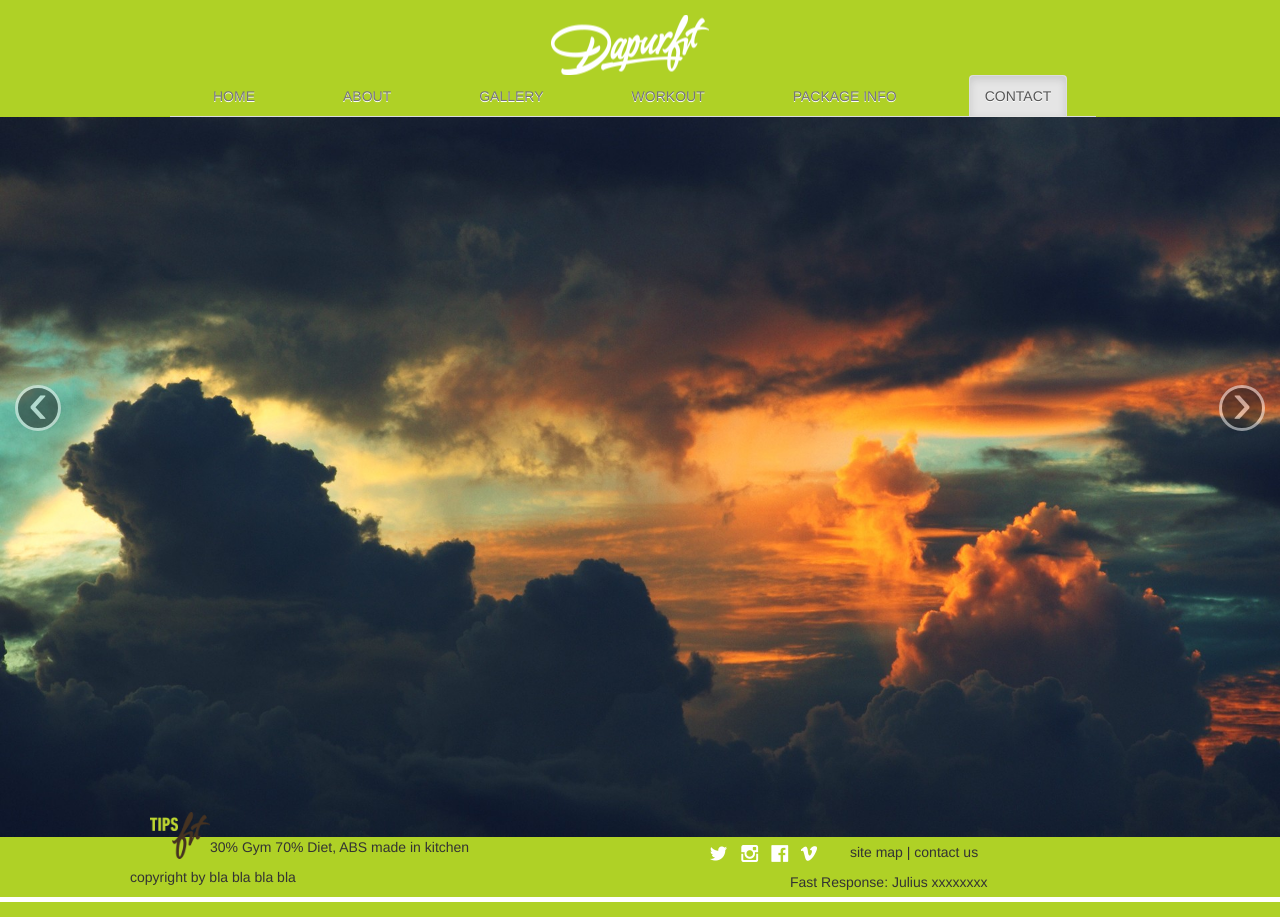
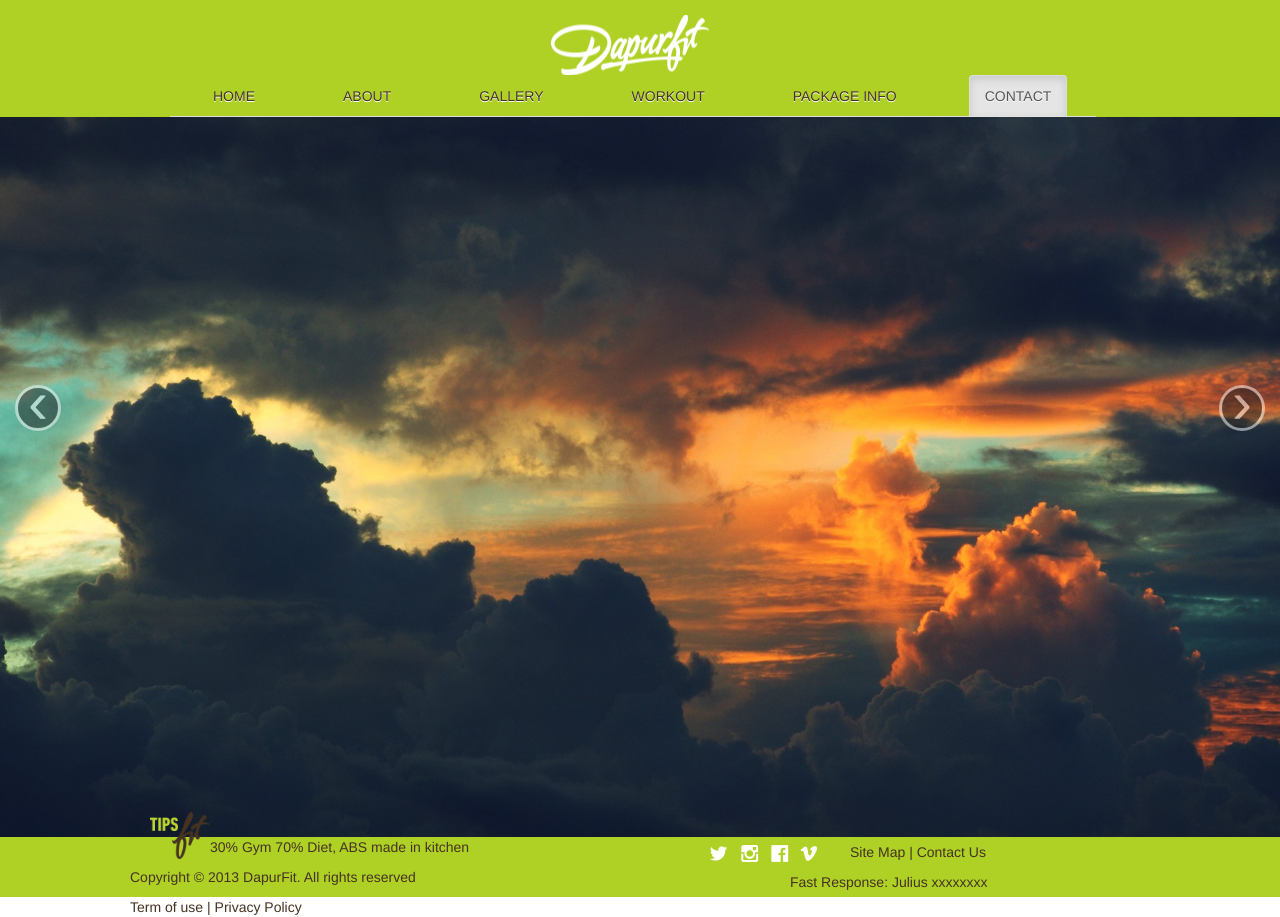
Before and after one commit to shanmarkus/DapurFit, a PHP site: page /home.php in a window 1280 px wide. Run offline with PHP 8.4, Linux system fonts and the light colour scheme; some libraries are stand-ins or nearby versions.

Commit message:
body color in home css

```diff
--- a/home.php
+++ b/home.php
@@ -72,7 +72,7 @@
                     <p class="footerText">30% Gym 70% Diet, ABS made in kitchen</p>
                   </div>
                   <div class="row">
-                    <p> copyright by bla bla bla bla </p>
+                    <p> Copyright © 2013 DapurFit. All rights reserved</p>Term of use | Privacy Policy
                   </div>
                 </div>
                 <div class="offset2 span5">
@@ -83,7 +83,7 @@
                       <img src="./img/facebook.png"> &nbsp;
                       <img src="./img/v.png">
                     </div>
-                    <p> site map  | contact us </p>
+                    <p> Site Map  | Contact Us </p>
                   </div>
                   <div class="row">
                     <div class="offset1">
--- a/resources/css/home.css
+++ b/resources/css/home.css
@@ -1,3 +1,7 @@
+body{
+  color:#453221;
+}
+
 .home-header {
   background-color:rgb(175,209,38);
 }
@@ -19,6 +23,9 @@
   margin-bottom: 0px !important;
 }
 
+
+
+
 #footer {
   height: 60px;
   background-color:rgb(175,209,38);
@@ -34,9 +41,6 @@
 }
 
 
-.container{
-
-}
 .margin-bottom-40{
   margin-bottom: 40px;
 }
@@ -87,6 +91,24 @@
   padding:0px 20px;
 }
 
+
+
+
+
+.navbar .nav > li > a{
+  color: #453221;
+}
+
+
+.nav-tabs > .active > a, .nav-tabs > .active > a:hover, .nav-tabs > .active > a:focus{
+  background-color: white;
+}
+
+
+
+
+
+
 p.content-header{
   font-weight: bold
 }
```
